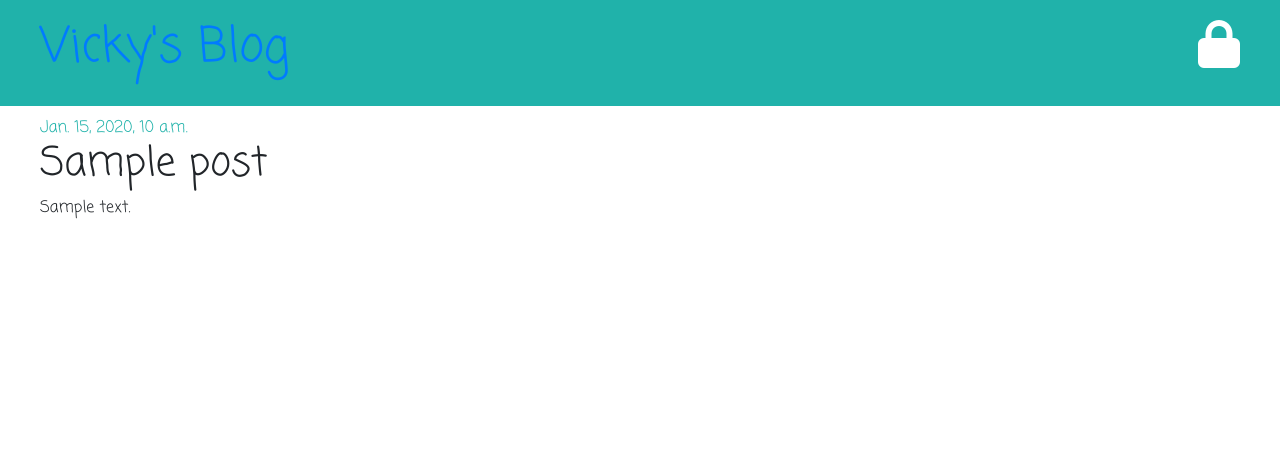
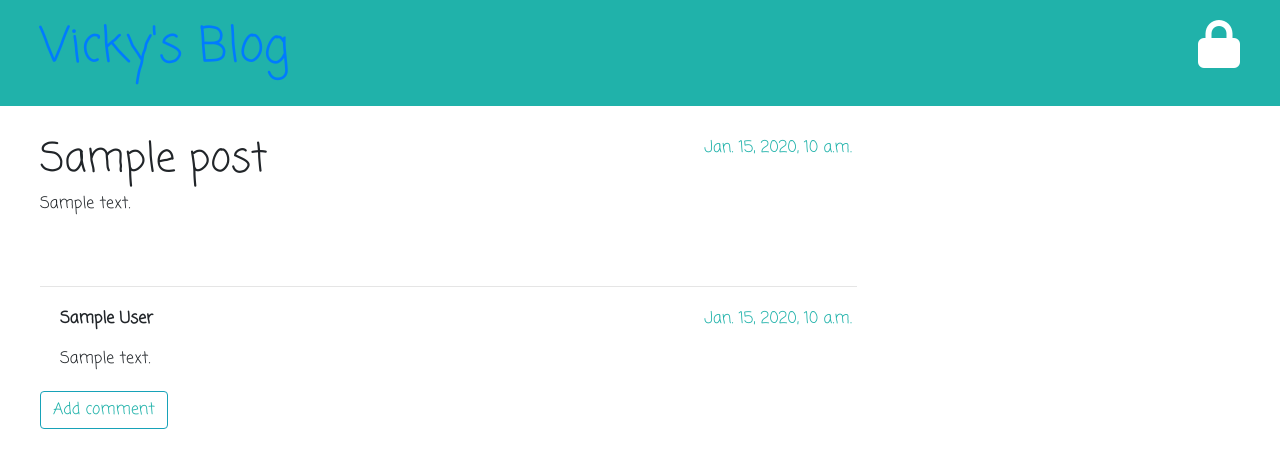
Before and after one commit to aeris57/my-first-blog, a Django app: page /post/1/ in a window 1280 px wide. Shown: the top 468 px of the page. Run offline with Django 3.2, Linux system fonts and the light colour scheme; tables that the repository leaves empty hold one stand-in row (values such as "Sample post"); some libraries are stand-ins or nearby versions.

Commit message:
Added a comment section to posts

```diff
--- a/blog/admin.py
+++ b/blog/admin.py
@@ -1,4 +1,5 @@
 from django.contrib import admin
-from .models import Post
+from .models import Post, Comment
 
 admin.site.register(Post)
+admin.site.register(Comment)
--- a/blog/models.py
+++ b/blog/models.py
@@ -15,5 +15,22 @@ class Post(models.Model):
         self.published_date = timezone.now()
         self.save()
 
+    def approved_comments(self):
+        return self.comments.filter(approved_comment=True)
+
     def __str__(self):
         return self.title
+
+class Comment(models.Model):
+    post = models.ForeignKey('blog.Post', related_name='comments')
+    author = models.CharField(max_length=200)
+    text = models.TextField()
+    created_date = models.DateTimeField(default=timezone.now)
+    approved_comment = models.BooleanField(default=False)
+
+    def approve(self):
+        self.approved_comment = True
+        self.save()
+
+    def __str__(self):
+        return self.text
--- a/blog/static/css/blog.css
+++ b/blog/static/css/blog.css
@@ -12,6 +12,7 @@
 }
 
 .content {
+    margin-top: 30px;
     margin-left: 40px;
     font-family: 'Coming Soon';
 }
@@ -22,6 +23,8 @@ h1, h2, h3, h4 {
 
 .date {
     color: #20B2AA;
+    float: right;
+    margin-right: 5px;
 }
 
 .save {
@@ -44,16 +47,23 @@ h1, h2, h3, h4 {
     margin-top: 50px;
 }
 
+.add {
+    float: left !important;
+}
+
 .btn {
     float: right;
     color: #20B2AA;
 }
 
 .post {
-    margin-top: 10px;
     margin-bottom: 70px;
 }
 
 .post h1 a, .post h1 a:visited {
     color: #000000
 }
+
+.comment {
+    margin: 20px 0px 20px 20px
+}
--- a/blog/templates/blog/post_detail.html
+++ b/blog/templates/blog/post_detail.html
@@ -18,4 +18,24 @@
 
 
     </div>
+    <hr>
+    {% for comment in post.comments.all %}
+        {% if user.is_authenticated or comment.approved_comment %}
+            <div class="comment">
+                <div class="date">
+                    {{ comment.created_date }}
+                    {% if not comment.approved_comment %}
+                        <a class="btn btn-outline-info" href="{% url 'comment_remove' pk=comment.pk %}"><i class="fa fa-times"></i></a>
+                        <a class="btn btn-outline-info" href="{% url 'comment_approve' pk=comment.pk %}"><i class="fa fa-check"></i></a>
+                    {% endif %}
+                </div>
+                <strong>{{ comment.author }}</strong>
+                <p>{{ comment.text|linebreaks }}</p>
+            </div>
+        {% endif %}
+
+    {% empty %}
+        <p>No comments here yet =(</p>
+    {% endfor %}
+    <a class="btn btn-outline-info add" href="{% url 'add_comment_to_post' pk=post.pk %}">Add comment</a>
 {% endblock %}
--- a/blog/templates/blog/post_list.html
+++ b/blog/templates/blog/post_list.html
@@ -8,6 +8,7 @@
             <div class="date">
                 <p>Published: {{ post.published_date }}</p>
             </div>
+            <a href="{% url 'post_detail' pk=post.pk %}">Comments: {{ post.approved_comments.count }}</a>
         </div>
     {% endfor %}
 {% endblock %}
--- a/blog/urls.py
+++ b/blog/urls.py
@@ -10,4 +10,7 @@ urlpatterns = [
     url(r'^drafts/$', views.post_draft_list, name='post_draft_list'),
     url(r'^post/(?P<pk>\d+)/publish/$', views.post_publish, name='post_publish'),
     url(r'^post/(?P<pk>\d+)/remove/$', views.post_remove, name='post_remove'),
+    url(r'^post/(?P<pk>\d+)/comment/$', views.add_comment_to_post, name='add_comment_to_post'),
+    url(r'^comment/(?P<pk>\d+)/approve/$', views.comment_approve, name='comment_approve'),
+    url(r'^comment/(?P<pk>\d+)/remove/$', views.comment_remove, name='comment_remove'),
 ]
--- a/blog/views.py
+++ b/blog/views.py
@@ -1,8 +1,8 @@
 from django.shortcuts import render, get_object_or_404, redirect
 from django.utils import timezone
 from django.contrib.auth.decorators import login_required
-from .models import Post
-from.forms import PostForm
+from .models import Post, Comment
+from.forms import PostForm, CommentForm
 
 
 def post_list(request):
@@ -62,3 +62,32 @@ def post_remove(request, pk):
     post = get_object_or_404(Post, pk=pk)
     post.delete()
     return redirect('post_list')
+
+
+def add_comment_to_post(request, pk):
+    post = get_object_or_404(Post, pk=pk)
+    if request.method == "POST":
+        form = CommentForm(request.POST)
+        if form.is_valid():
+            comment = form.save(commit=False)
+            comment.post = post
+            comment.save()
+            return redirect('post_detail', pk=post.pk)
+    else:
+        form = CommentForm()
+    return render(request, 'blog/add_comment_to_post.html', {'form': form})
+
+
+@login_required
+def comment_approve(request, pk):
+    comment = get_object_or_404(Comment, pk=pk)
+    comment.approve()
+    return redirect('post_detail', pk=comment.post.pk)
+
+
+@login_required
+def comment_remove(request, pk):
+    comment = get_object_or_404(Comment, pk=pk)
+    post_pk = comment.post.pk
+    comment.delete()
+    return redirect('post_detail', pk=post_pk)
```
Also changed, not shown: blog/forms.py (+7 -1 lines), blog/templates/blog/add_comment_to_post.html (added, +9 -0 lines), blog/migrations/0002_comment.py (added).
